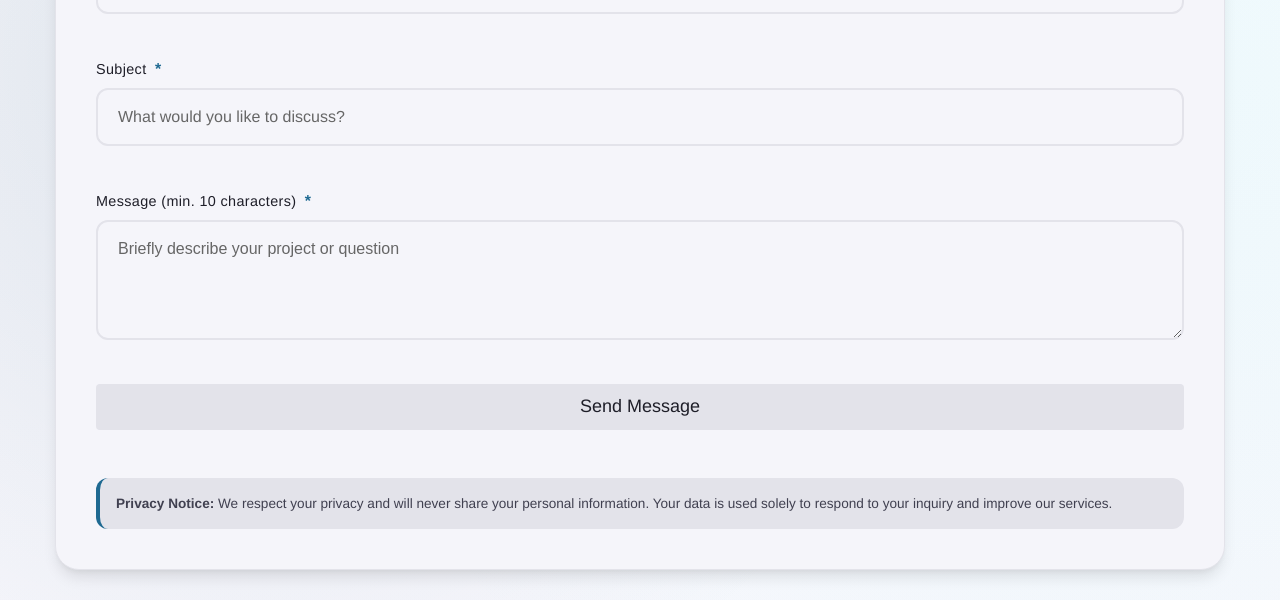
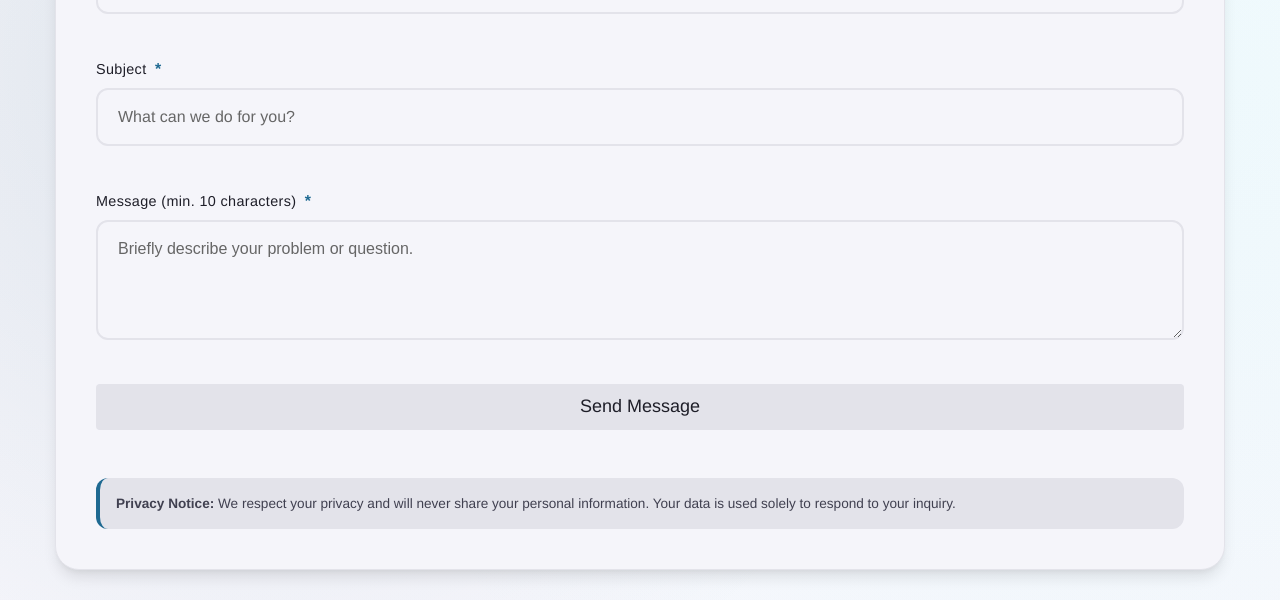
Before and after one commit to W7k-J/BimShamans, a Jekyll site: the page built from en/contact.md, in a window 1280 px wide and 1302 px high. Shown: the part 591-1191 px from the top of the window. Built offline with Jekyll 4.4.1, drawn with Linux system fonts in a browser that asks for light colours; some web fonts are replaced.

Commit message:
Contact form upgrade.

```diff
--- a/en/contact.md
+++ b/en/contact.md
@@ -100,7 +100,7 @@
 
         <div class="privacy-notice">
             <strong>Privacy Notice:</strong> We respect your privacy and will never share your personal information.
-            Your data is used solely to respond to your inquiry and improve our services.
+            Your data is used solely to respond to your inquiry.
         </div>
     </form>
 </div>
```
Also changed, not shown: other parts of en/contact.md (+2 -2 lines), pl/contact.md (+3 -3 lines).
